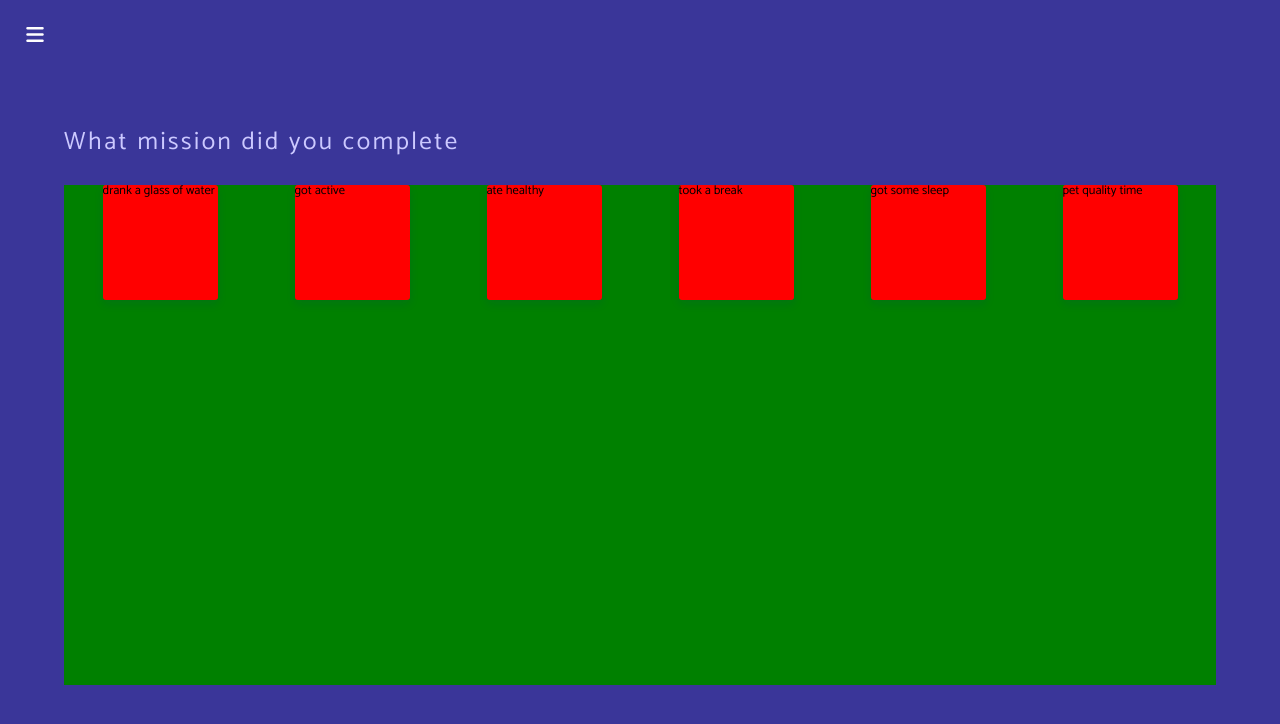
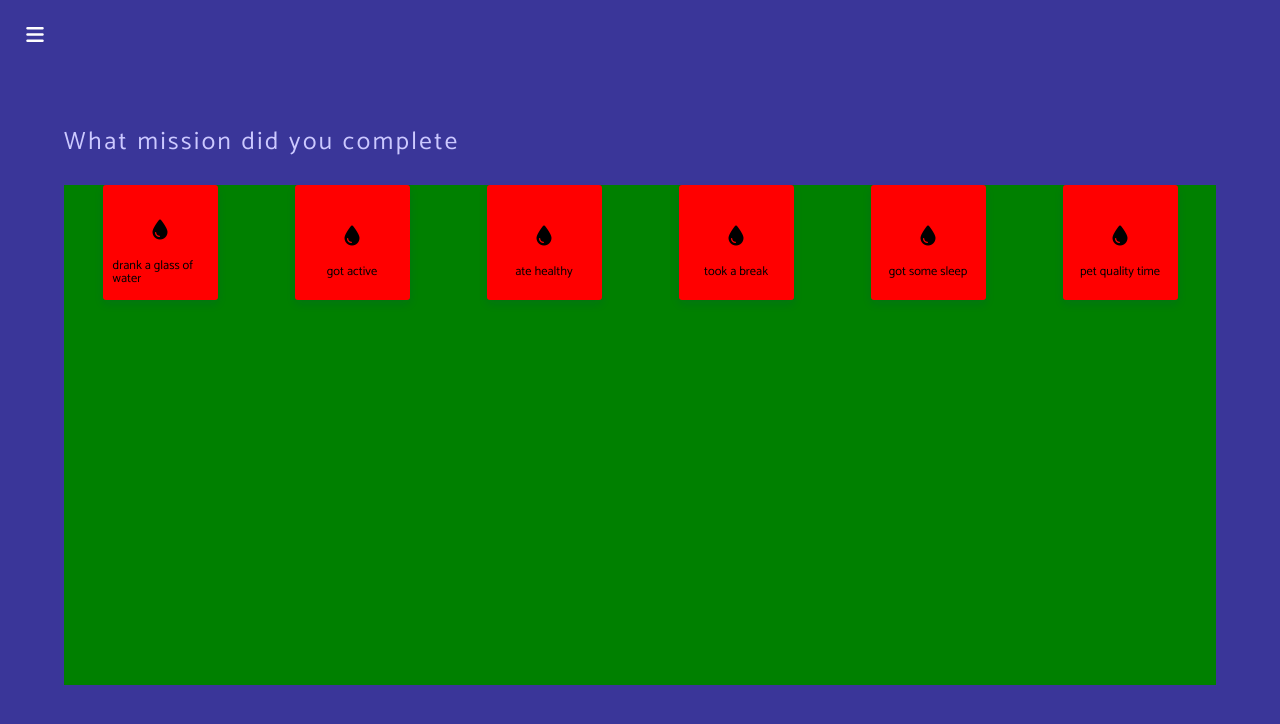
Before and after one commit to BloomTech-Labs/refresh-fe, a React (Create React App) app: page /mission-complete in a window 1280 px wide. Shown: the top 724 px of the page. Built offline with nearby package versions, Linux system fonts and the light colour scheme.

Commit message:
fix inner mission card spacing

```diff
--- a/src/views/mission-complete/MissionCard.js
+++ b/src/views/mission-complete/MissionCard.js
@@ -10,6 +10,8 @@ import { test, flex } from '../../styles/global/Mixins';
 const MissionCard = props => {
     return (
         <CardContainer>
+            <i class="fas fa-tint"></i>
+
             <p>{props.description}</p>
         </CardContainer>
     );
@@ -22,7 +24,14 @@ const CardContainer = styled.div`
     box-shadow: 0px 4px 10px rgba(21, 15, 172, 0.1);
     border-radius: 3px;
     margin: 0 2rem;
+    padding: 1rem;
+    ${flex.flexCol}
     ${test.redBg}
+
+        i {
+            font-size: 2rem;
+            margin: 2rem 0;
+        }
 `
 
 // EXPORT
```
